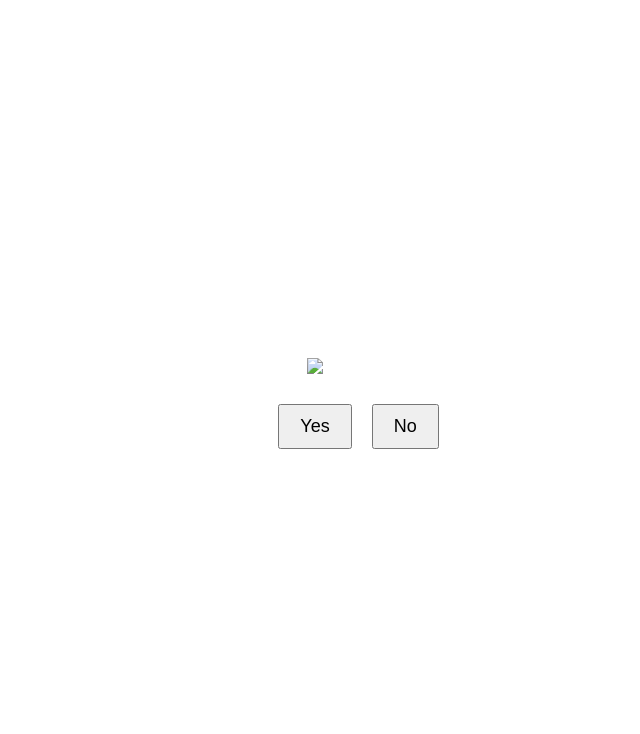
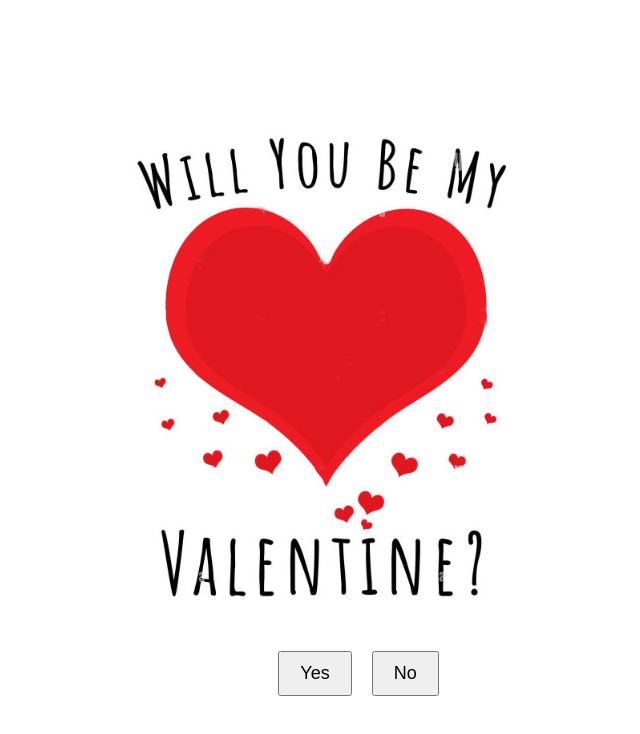
Before and after one commit to rhalvz1/Valentines2025, a plain HTML site: page Val.html in a window 1280 px wide. Shown: the whole page, without its empty margins (325-965 px from the left). Drawn offline with Linux system fonts and the light colour scheme.

Commit message:
Val.html

```diff
--- a/Val.html
+++ b/Val.html
@@ -28,7 +28,7 @@
     </style>
 </head>
 <body>
-    <img src="..\Val\val.jpg">
+    <img src="..\Valentines2025\val.jpg">
     <div class="btn-container">
         <button onclick="alert('Sabi ko na nga ba di mo ako matitiis. hehe')">Yes</button>
         <button id="noBtn" onmouseover="moveNoButton()">No</button>
```
